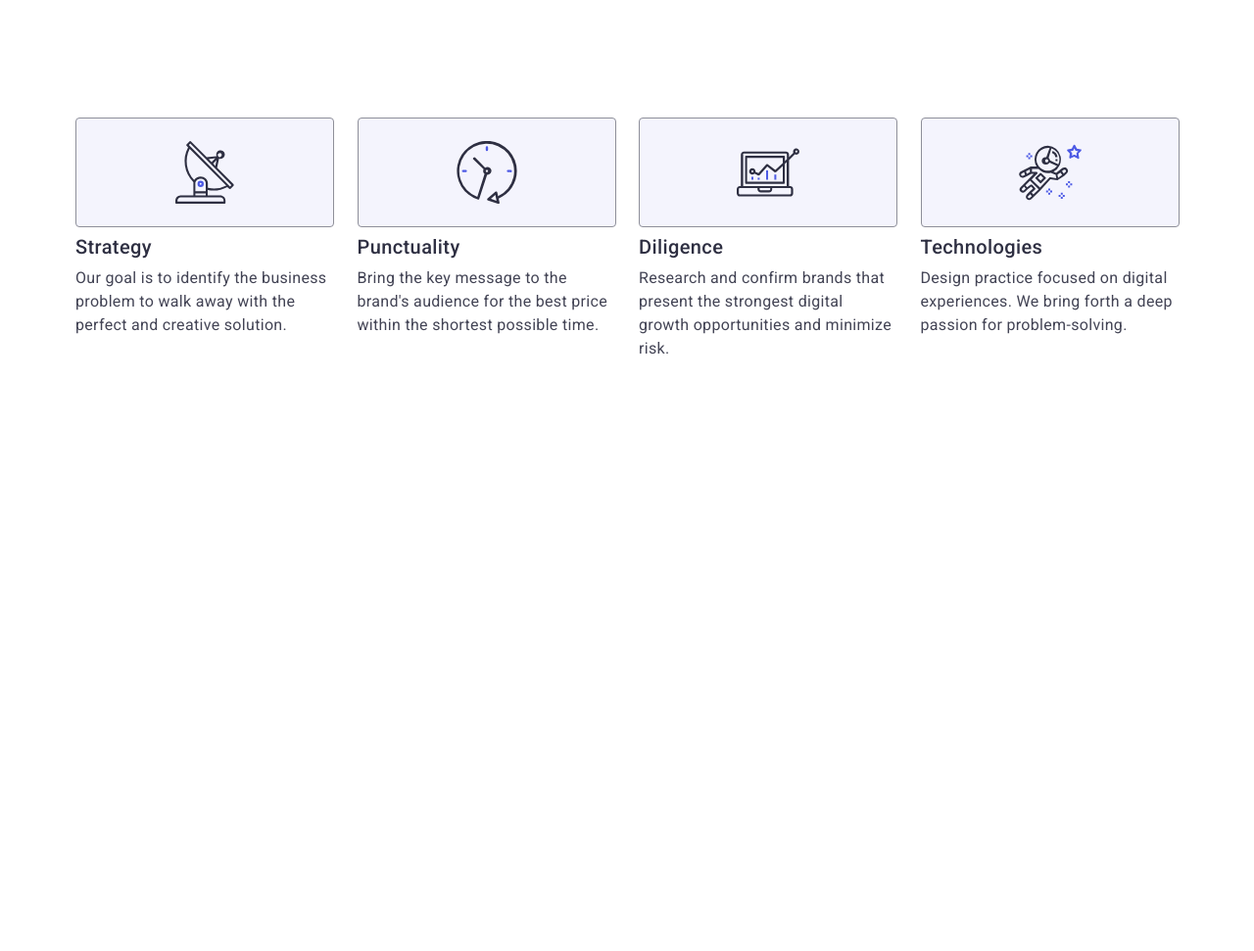
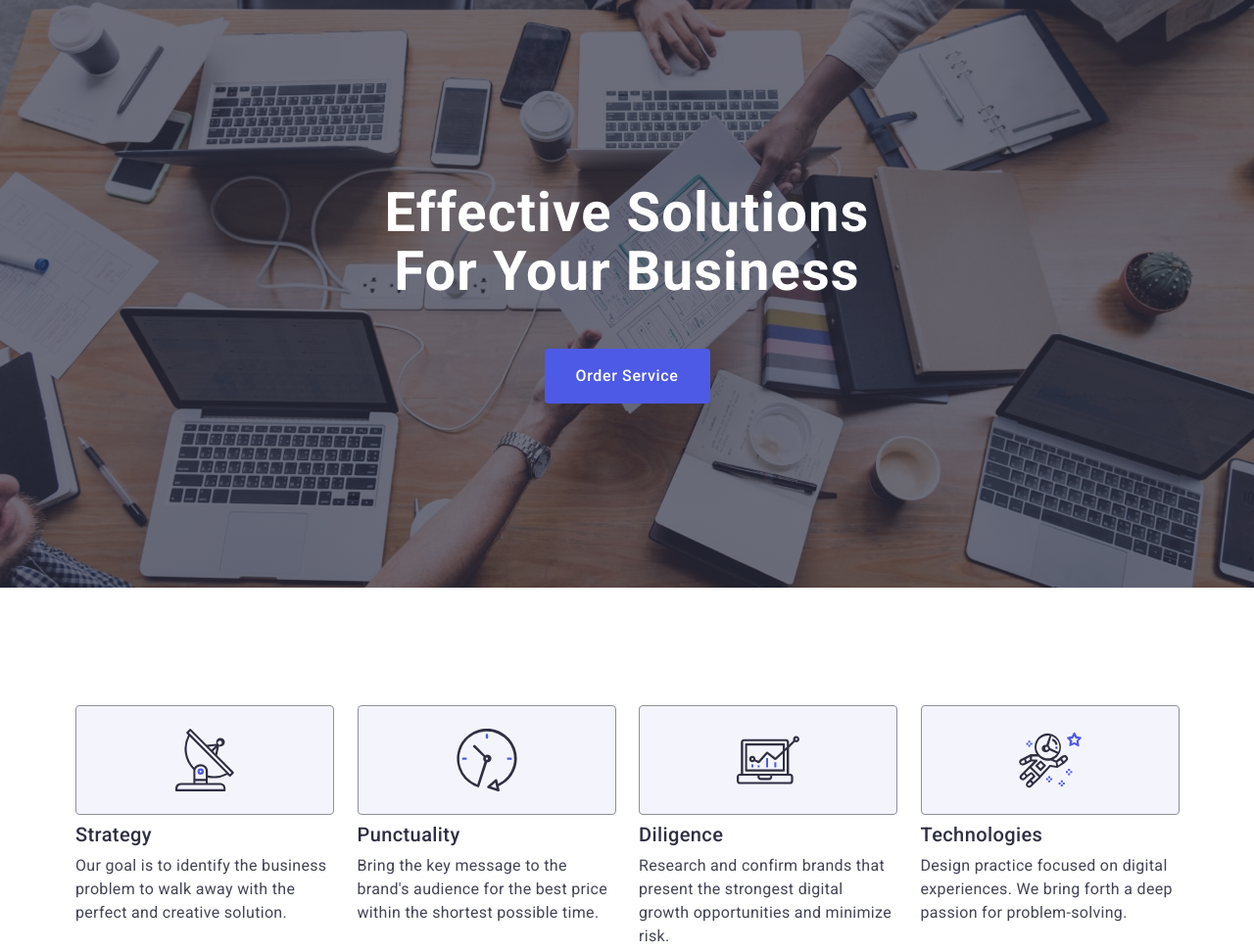
Before and after one commit to dokiienkokateryna/goit-markup-hw-06, a plain HTML site: page index.html in a window 1280 px wide. Shown: the whole page at 98% size. Before the commit the page ends 800 px from the top, so only its background shows below. Drawn offline with nearby package versions, Linux system fonts and the light colour scheme.

Commit message:
start.html5

```diff
--- a/css/styles.css
+++ b/css/styles.css
@@ -166,7 +166,8 @@ img {
 
 .section {
   background: #2e2f42;
-  padding: 188px 0;
+  /* padding: 188px 0; */
+  padding: 77px 0;
   background-image: linear-gradient(
       rgba(46, 47, 66, 0.7),
       rgba(46, 47, 66, 0.7)
@@ -181,15 +182,20 @@ img {
 
 .section-head {
   margin: 0 auto;
-  max-width: 496px;
-  margin-bottom: 48px;
+  /* max-width: 496px; */
+  min-width: 288px;
+  /* margin-bottom: 48px; */
+  margin-bottom: 72px;
   color: #fff;
   text-align: center;
-  font-size: 56px;
+  /* font-size: 56px; */
+  font-size: 36px;
   font-style: normal;
   font-weight: 700;
-  line-height: 1.07;
+  /* line-height: 1.07; */
+  line-height: 1.1;
   letter-spacing: 0.02em;
+  text-transform: capitalize;
 }
 
 .section-button {
@@ -321,6 +327,7 @@ img {
 .section-three-menu {
   /* margin: 0;
   padding: 0; */
+  align-items: center;
   padding-left: 12px;
   display: flex;
   flex-direction: row;
@@ -912,6 +919,17 @@ img {
   .section-two-head-three {
     text-align: left;
   }
+
+  .section {
+    padding: 154px 0;
+  }
+
+  .section-head {
+    max-width: 496px;
+    margin-bottom: 36px;
+    font-size: 56px;
+    line-height: 1.07;
+  }
 }
 /**-------------------------------------------*/
 
@@ -943,6 +961,10 @@ img {
     padding: 120px 0;
   }
 
+  .section-two-menu {
+    gap: 24px;
+  }
+
   .section-two-list {
     width: calc((100% - 72px) / 4);
   }
@@ -959,5 +981,18 @@ img {
 
   .section-two-paragraf {
     font-weight: 400;
+    width: 264px;
+  }
+
+  .section {
+    padding: 188px 0;
+    height: 600px;
+  }
+
+  .section-head {
+    max-width: 496px;
+    margin-bottom: 48px;
+    font-size: 56px;
+    line-height: 1.07;
   }
 }
--- a/index.html
+++ b/index.html
@@ -57,14 +57,14 @@
       </header>
     </div> -->
     <main>
-      <!-- <section class="section">
+      <section class="section">
         <div class="container">
           <h1 class="section-head">Effective Solutions for Your Business</h1>
           <button class="section-button section-button-text" type="button">
             Order Service
           </button>
         </div>
-      </section> -->
+      </section>
 
       <section class="section-two">
         <div class="container section-two-container">
```
